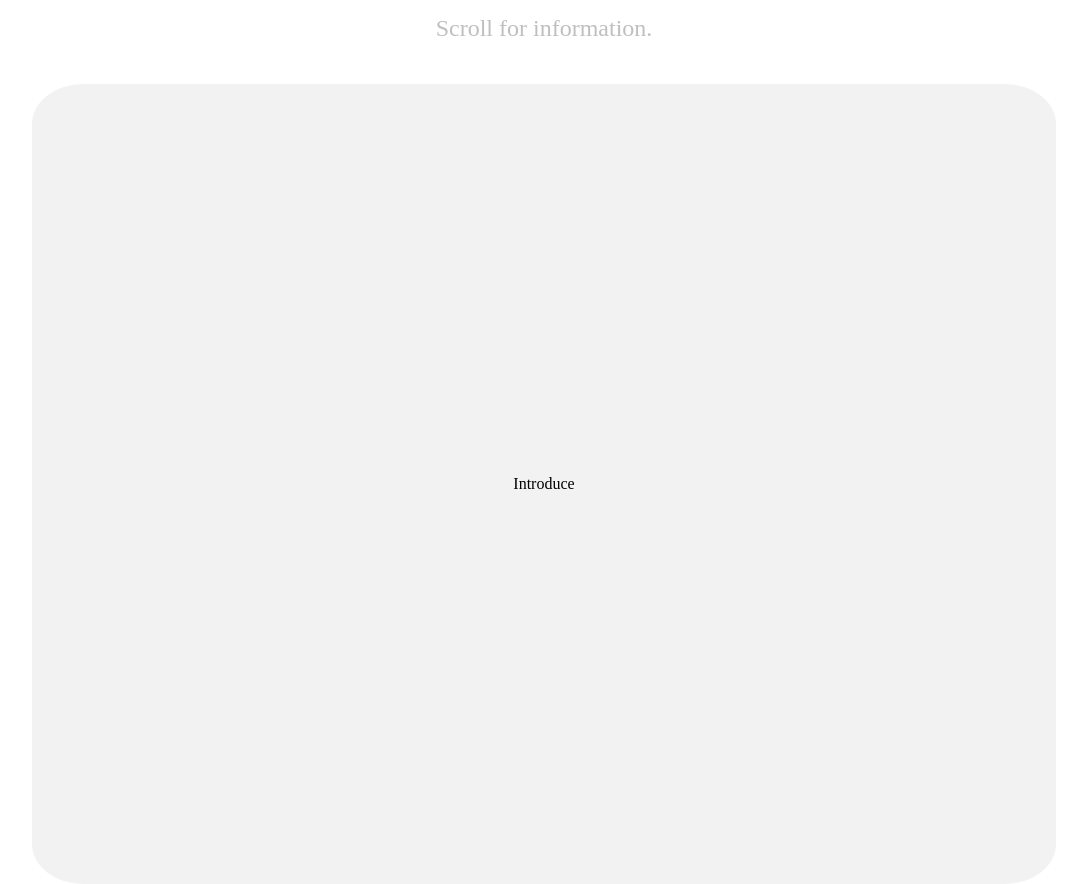
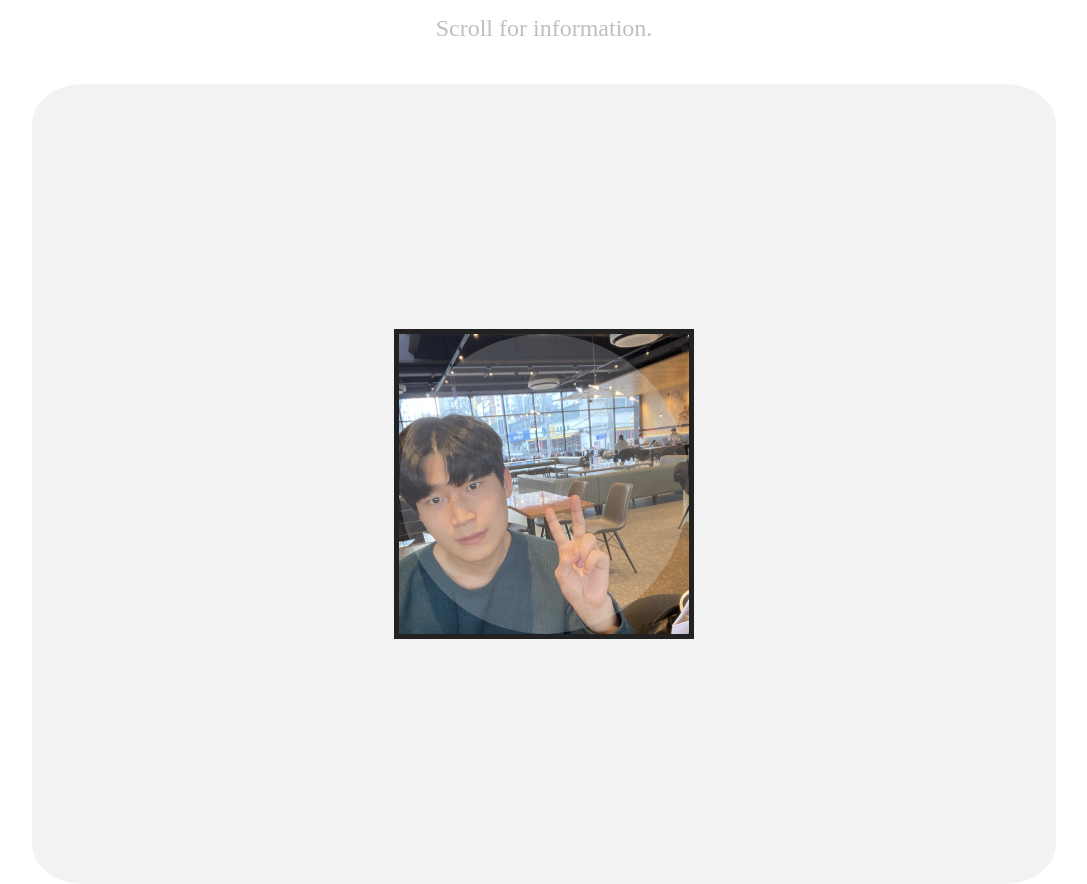
Before and after one commit to startartart/conblog, a React (Vite) app: page / in a window 1280 px wide. Shown: the part 716-1600 px from the top of the page, without its empty margins (96-1183 px from the left). Built offline with nearby package versions, Linux system fonts and the light colour scheme.

Commit message:
refactor: Home 경로 변경 및 적용

```diff
--- a/src/App.tsx
+++ b/src/App.tsx
@@ -1,5 +1,5 @@
 import { BrowserRouter, Routes, Route } from 'react-router-dom';
-import Home from './pages/Home';
+import Home from './pages/Home/Home';
 import Projects from './pages/Projects';
 import Project from './pages/Project/Project';
 import { Reset } from 'styled-reset';
--- a/src/pages/Home.tsx
+++ b/src/pages/Home/Home.tsx
@@ -1,8 +1,9 @@
 import styled from 'styled-components';
 import { useState, useEffect } from 'react';
 import { Link } from 'react-router-dom';
-import Text from '../components/Text/Text';
-import Footer from '../components/Footer/Footer';
+import Text from '../../components/Text/Text';
+import Footer from '../../components/Footer/Footer';
+import Info from './Info';
 
 type BarProps = {
   $direction: 'left' | 'right';
@@ -81,7 +82,7 @@ export default function Home() {
         $color="#f2f2f2"
         $current={'layout2' === current}
       >
-        Introduce
+        <Info $current={'layout2' === current}/>
       </Layout>
 
       <Footer $show={'layout1' === current} />
```
